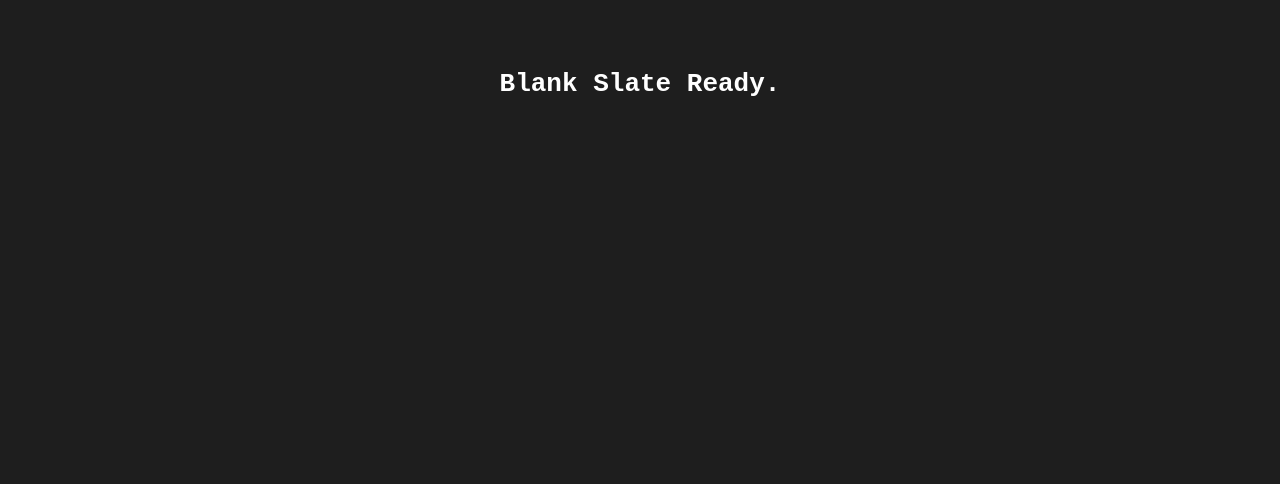
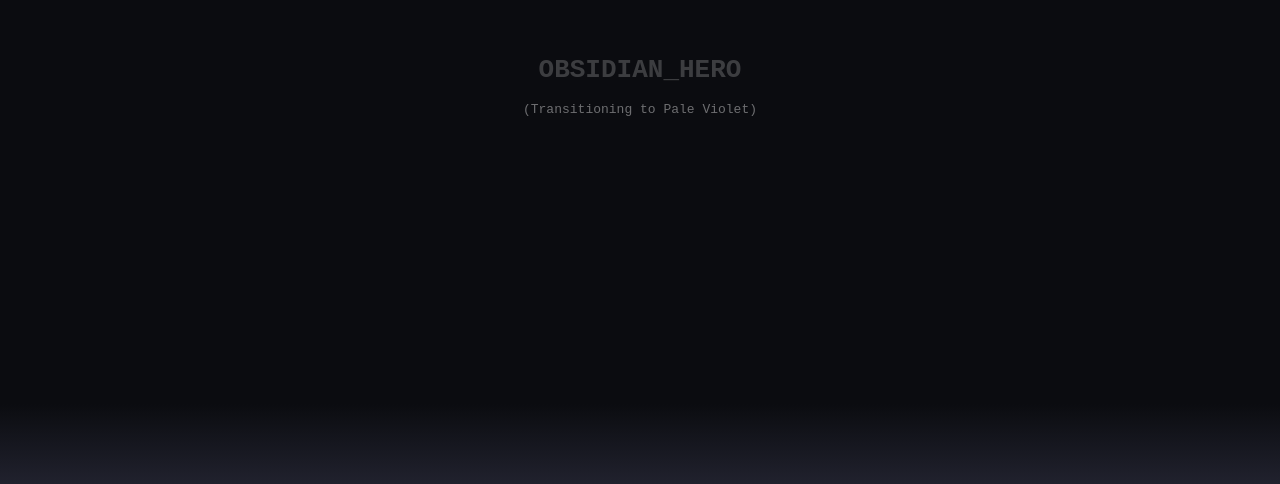
Before and after one commit to kommuripranay/codeio-webapp, a React (Vite) app: page / in a window 1280 px wide. Shown: the part 316-800 px from the top of the page. Built offline with nearby package versions, Linux system fonts and the light colour scheme.

Commit message:
The Background Gradient

```diff
--- a/src/App.jsx
+++ b/src/App.jsx
@@ -1,9 +1,36 @@
 export default function App() {
   return (
-    <div className="min-h-screen flex items-center justify-center">
-      <h1 className="text-2xl text-blue-400">
-        Blank Slate Ready.
-      </h1>
+    // Gradient Update:
+    // End color changed to Pale Lavender (#B8B8FF)
+    <div
+      className="w-full min-h-[400vh] bg-[linear-gradient(to_bottom,#0b0c10_0%,#0b0c10_90vh,#B8B8FF_170vh)] text-white"
+    >
+
+      {/* HERO SECTION */}
+      <div className="h-screen w-full flex items-center justify-center sticky top-0">
+        <div className="text-center z-10">
+          <h1 className="text-4xl font-mono font-bold tracking-tighter opacity-20">
+            OBSIDIAN_HERO
+          </h1>
+          <p className="mt-4 text-xs opacity-40 font-mono">
+            (Transitioning to Pale Violet)
+          </p>
+        </div>
+      </div>
+
+      {/* TRANSITION ZONE */}
+      <div className="h-[70vh] flex items-center justify-center pointer-events-none">
+        {/* Shorter scroll space */}
+      </div>
+
+      {/* LANDING SECTION */}
+      {/* Changed text color to black for better contrast against the pale background */}
+      <div className="h-screen flex items-center justify-center relative z-20">
+        <h1 className="text-5xl font-mono font-bold text-[#0b0c10] drop-shadow-xl">
+          PALE LANDING
+        </h1>
+      </div>
+
     </div>
   );
 }
```
